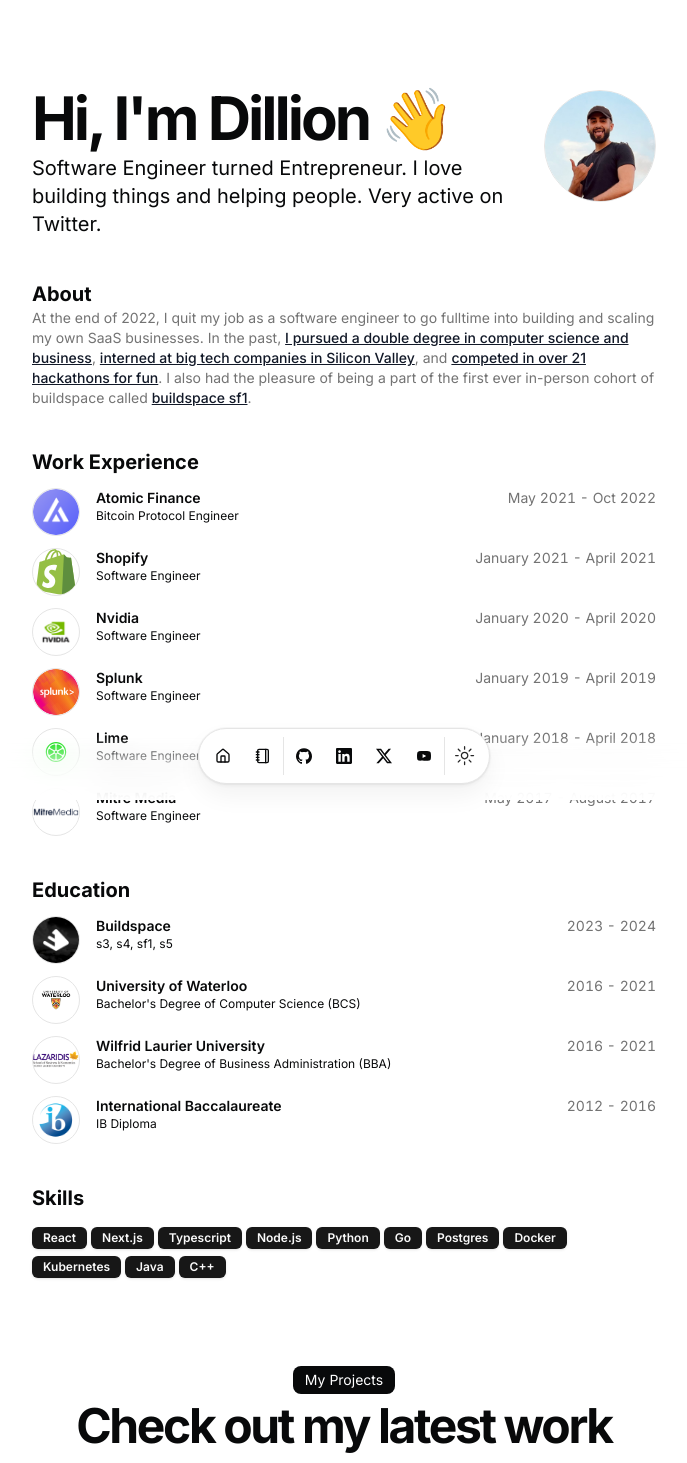
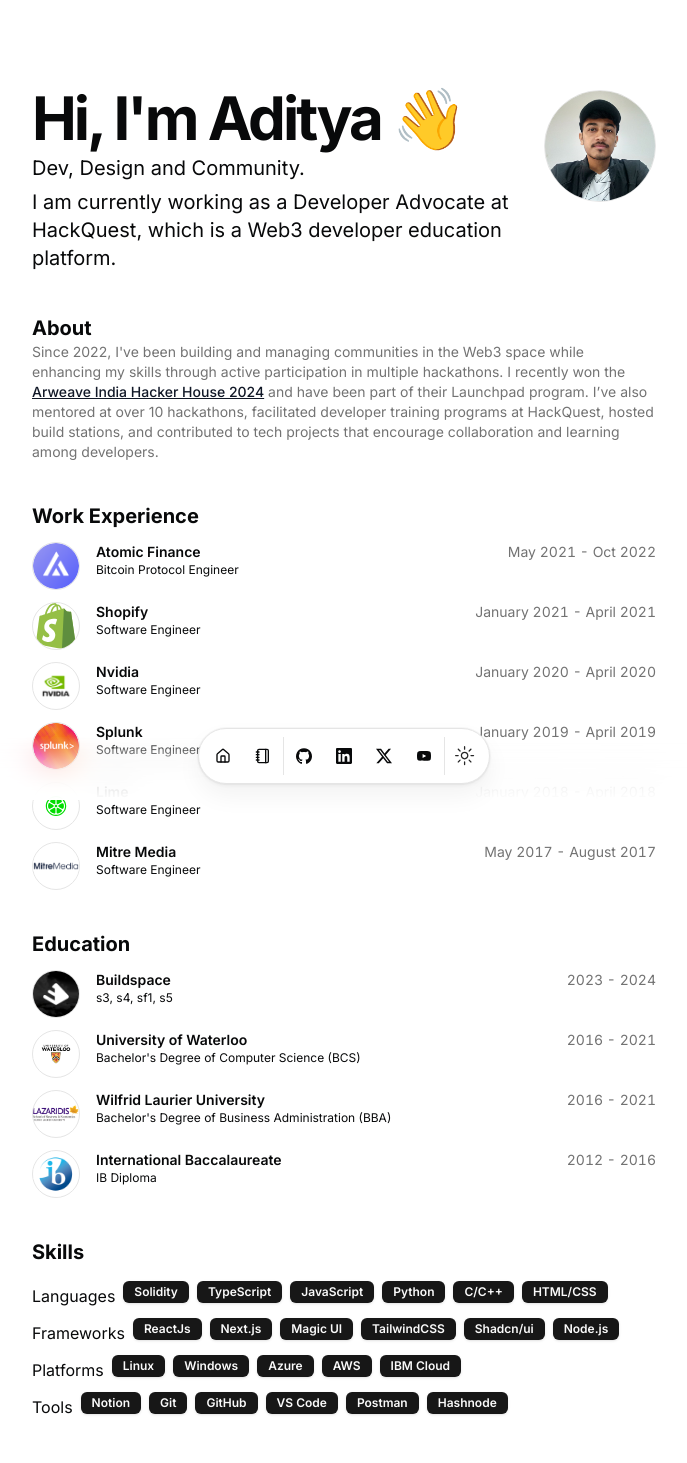
Before and after one commit to adisuyash/portfolio, a Next.js app: page / in a window 1280 px wide. Shown: the top 1463 px of the page, without its empty margins (296-983 px from the left). Built offline with nearby package versions, Linux system fonts and the light colour scheme.

Commit message:
Update dependencies and descriptions

```diff
--- a/package.json
+++ b/package.json
@@ -20,7 +20,7 @@
     "framer-motion": "^11.2.10",
     "gray-matter": "^4.0.3",
     "lucide-react": "^0.395.0",
-    "next": "14.2.4",
+    "next": "^14.2.15",
     "next-themes": "^0.3.0",
     "react": "^18",
     "react-dom": "^18",
--- a/src/app/layout.tsx
+++ b/src/app/layout.tsx
@@ -18,10 +18,10 @@
     default: DATA.name,
     template: `%s | ${DATA.name}`,
   },
-  description: DATA.description,
+  description: DATA.description1,
   openGraph: {
     title: `${DATA.name}`,
-    description: DATA.description,
+    description: DATA.description2,
     url: DATA.url,
     siteName: `${DATA.name}`,
     locale: "en_US",
@@ -61,7 +61,7 @@
           fontSans.variable
         )}
       >
-        <ThemeProvider attribute="class" defaultTheme="light">
+        <ThemeProvider attribute="class" defaultTheme="system">
           <TooltipProvider delayDuration={0}>
             {children}
             <Navbar />
--- a/src/app/page.tsx
+++ b/src/app/page.tsx
@@ -27,7 +27,12 @@
               <BlurFadeText
                 className="max-w-[600px] md:text-xl"
                 delay={BLUR_FADE_DELAY}
-                text={DATA.description}
+                text={DATA.description1}
+              />
+              <BlurFadeText
+                className="max-w-[600px] md:text-xl"
+                delay={BLUR_FADE_DELAY}
+                text={DATA.description2}
               />
             </div>
             <BlurFade delay={BLUR_FADE_DELAY}>
@@ -102,10 +107,46 @@
           <BlurFade delay={BLUR_FADE_DELAY * 9}>
             <h2 className="text-xl font-bold">Skills</h2>
           </BlurFade>
-          <div className="flex flex-wrap gap-1">
-            {DATA.skills.map((skill, id) => (
-              <BlurFade key={skill} delay={BLUR_FADE_DELAY * 10 + id * 0.05}>
-                <Badge key={skill}>{skill}</Badge>
+
+          {/* Languages */}
+          <div className="flex flex-wrap gap-2">
+            <div>Languages</div>
+            {DATA.languages.map((language, id) => (
+              <BlurFade key={language} delay={BLUR_FADE_DELAY * 10 + id * 0.05}>
+                <Badge key={language}>{language}</Badge>
+              </BlurFade>
+            ))}
+          </div>
+
+          {/* Frameworks */}
+          <div className="flex flex-wrap gap-2">
+            <div>Frameworks</div>
+            {DATA.frameworks.map((framework, id) => (
+              <BlurFade
+                key={framework}
+                delay={BLUR_FADE_DELAY * 10 + id * 0.05}
+              >
+                <Badge key={framework}>{framework}</Badge>
+              </BlurFade>
+            ))}
+          </div>
+
+          {/* Platforms */}
+          <div className="flex flex-wrap gap-2">
+            <div>Platforms</div>
+            {DATA.platforms.map((platform, id) => (
+              <BlurFade key={platform} delay={BLUR_FADE_DELAY * 10 + id * 0.05}>
+                <Badge key={platform}>{platform}</Badge>
+              </BlurFade>
+            ))}
+          </div>
+
+          {/* Tools */}
+          <div className="flex flex-wrap gap-2">
+            <div>Tools</div>
+            {DATA.tools.map((tool, id) => (
+              <BlurFade key={tool} delay={BLUR_FADE_DELAY * 10 + id * 0.05}>
+                <Badge key={tool}>{tool}</Badge>
               </BlurFade>
             ))}
           </div>
--- a/src/data/resume.tsx
+++ b/src/data/resume.tsx
@@ -2,29 +2,60 @@
 import { HomeIcon, NotebookIcon } from "lucide-react";
 
 export const DATA = {
-  name: "Dillion Verma",
-  initials: "DV",
-  url: "https://dillion.io",
-  location: "San Francisco, CA",
-  locationLink: "https://www.google.com/maps/place/sanfrancisco",
-  description:
-    "Software Engineer turned Entrepreneur. I love building things and helping people. Very active on Twitter.",
+  name: "Aditya Gupta",
+  initials: "AG",
+  url: "https://adisuyash.co",
+  location: "Lucknow, India",
+  locationLink: "https://www.google.com/maps/place/lucknow",
+  description1: "Dev, Design and Community.",
+  description2:
+    "I am currently working as a Developer Advocate at HackQuest, which is a Web3 developer education platform.",
   summary:
-    "At the end of 2022, I quit my job as a software engineer to go fulltime into building and scaling my own SaaS businesses. In the past, [I pursued a double degree in computer science and business](/#education), [interned at big tech companies in Silicon Valley](https://www.youtube.com/watch?v=d-LJ2e5qKdE), and [competed in over 21 hackathons for fun](/#hackathons). I also had the pleasure of being a part of the first ever in-person cohort of buildspace called [buildspace sf1](https://buildspace.so/sf1).",
+    "Since 2022, I've been building and managing communities in the Web3 space while enhancing my skills through active participation in multiple hackathons. I recently won the [Arweave India Hacker House 2024](https://x.com/AdiSuyash/status/1813203631577133439) and have been part of their Launchpad program. I’ve also mentored at over 10 hackathons, facilitated developer training programs at HackQuest, hosted build stations, and contributed to tech projects that encourage collaboration and learning among developers.",
   avatarUrl: "/me.png",
-  skills: [
-    "React",
+
+  languages: [
+    "Solidity",
+    "TypeScript",
+    "JavaScript",
+    "Python",
+    "C/C++",
+    "HTML/CSS",
+  ],
+
+  frameworks: [
+    "ReactJs",
     "Next.js",
-    "Typescript",
+    "Magic UI",
+    "TailwindCSS",
+    "Shadcn/ui",
     "Node.js",
-    "Python",
-    "Go",
-    "Postgres",
-    "Docker",
-    "Kubernetes",
-    "Java",
-    "C++",
   ],
+
+  platforms: [
+    "Linux",
+    "Windows",
+    "Azure",
+    "AWS",
+    "IBM Cloud"
+  ],
+
+  tools: [
+    "Notion",
+    "Git",
+    "GitHub",
+    "VS Code",
+    "Postman",
+    "Hashnode"
+  ],
+
+  softSkills: [
+    "Leadership",
+    "Public Speaking",
+    "Event Management",
+    "Technical Writing",
+  ],
+
   navbar: [
     { href: "/", icon: HomeIcon, label: "Home" },
     { href: "/blog", icon: NotebookIcon, label: "Blog" },
```
Also changed, not shown: public/me.png, 1 other file (tests, documents, lock files or other folders).
